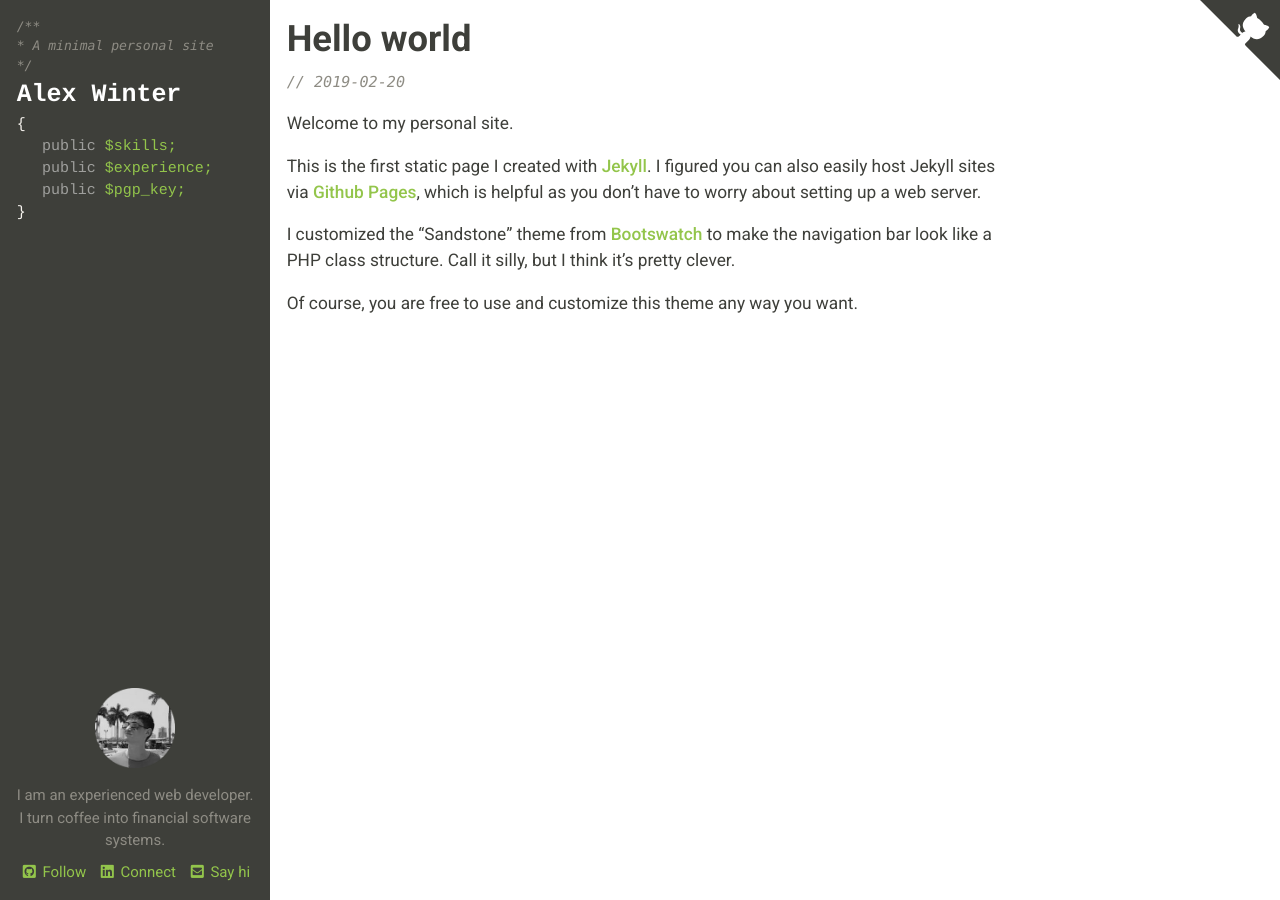
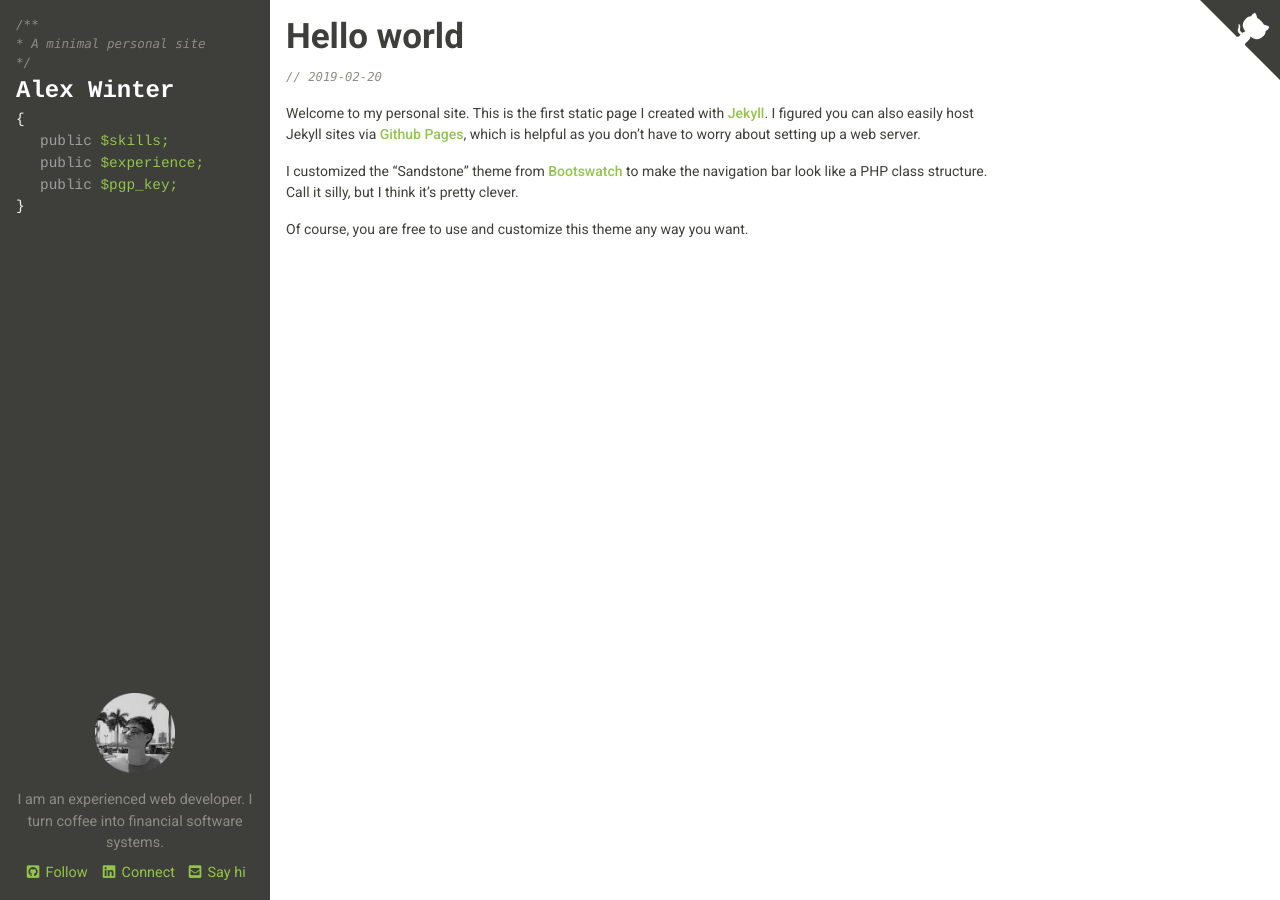
Before and after one commit to sonofliberty/sonofliberty.github.io, a Jekyll site: the page built from _posts/2019-02-17-hello-world.md, in a window 1280 px wide. Built offline with Jekyll 4.4.1, drawn with Linux system fonts in a browser that asks for light colours.

Commit message:
Reduce font size, show excerpts on front page

```diff
--- a/_posts/2019-02-17-hello-world.md
+++ b/_posts/2019-02-17-hello-world.md
@@ -5,7 +5,6 @@
 ---
 
 Welcome to my personal site.
-
 This is the first static page I created with [Jekyll](https://jekyllrb.com/).
 I figured you can also easily host Jekyll sites via [Github Pages](https://pages.github.com/),
 which is helpful as you don't have to worry about setting up a web server.
--- a/_sass/custom.scss
+++ b/_sass/custom.scss
@@ -1,7 +1,3 @@
-html, body {
-  font-size: 1.04rem;
-}
-
 blockquote {
   font-style: italic;
   color: $text-muted;
--- a/_sass/experience.scss
+++ b/_sass/experience.scss
@@ -118,11 +118,6 @@
     color: inherit;
   }
 
-  .timeline-body,
-  .timeline-body > blockquote {
-    font-size: 0.9rem;
-  }
-
   .timeline-body > p,
   .timeline-body > ul {
     margin-bottom: 0;
--- a/index.html
+++ b/index.html
@@ -19,7 +19,10 @@
             <time datetime="{{ post.date|date_to_xmlschema }}" class="small">
                 <code class="text-muted font-italic">// {{ post.date|date:"%Y-%m-%d" }}</code>
             </time>
-            <p>{{ post.content }}</p>
+            <p>
+                {{ post.excerpt }}
+                <a href="{{ post.url|relative_url }}" title="{{ post.title }}">Continue reading <i class="fas fa-angle-double-right"></i></a>
+            </p>
         </div>
     {% endfor %}
 
```
